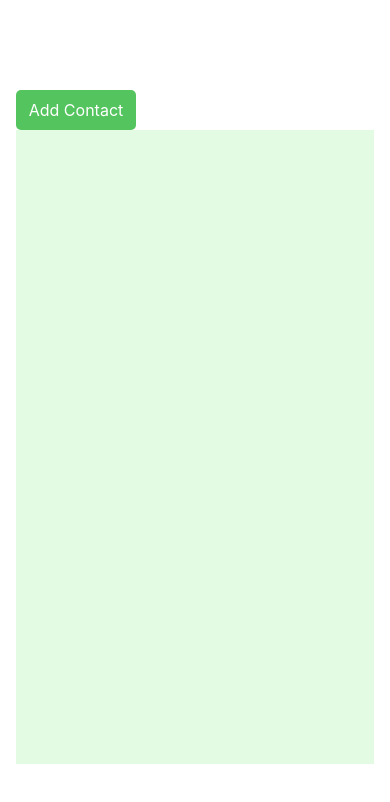
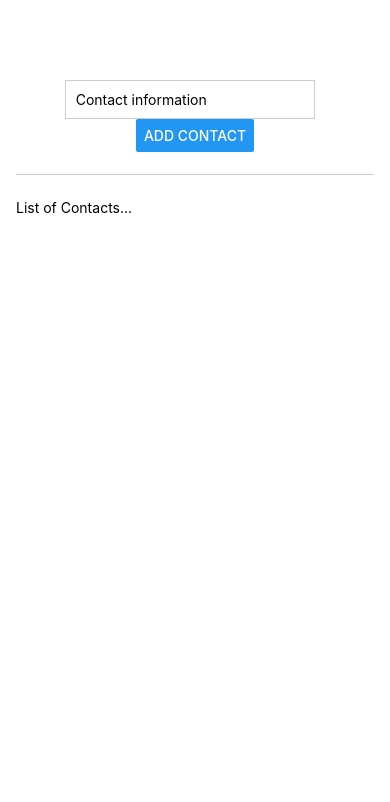
Before and after one commit to urp-moviles-2023-2/core-components, a React Native app: screen / in a window 390 px wide. Shown: the top 802 px of the page. Built offline with nearby package versions, Linux system fonts and the light colour scheme.

Commit message:
Semana 2

```diff
--- a/App.js
+++ b/App.js
@@ -1,45 +1,30 @@
-import { StyleSheet, View, FlatList } from "react-native";
+import { StyleSheet, Text, TextInput, View, Button } from "react-native";
 import React from "react";
-import ContactInput from "./components/ContactInput";
-import ContactItem from "./components/ContactItem";
 
 export default function App() {
-  const [contacts, setContacts] = React.useState([]);
+  const [contact, setContact] = React.useState("");
 
-  const addContactHandler = (contact) => {
-    setContacts((currentContacts) => [
-      ...currentContacts,
-      contact,
-    ]);
+  //TODO: Tip 1 for the assignment 2
+  //const [contacts, setContacts] = React.useState([]);
+
+  const addContactHandler = () => {
+    console.log(contact);
+
+    //TODO: Tip 2 for the assignment 2
+    //setContacts([...contacts, { name: contact }]);
   };
-
-  const deleteContactHandler = (id) => {
-    setContacts((currentContacts) => {
-      return currentContacts.filter((contact) => contact.id !== id);
-    });
-  };
-
-  // TODO: Implement ContactList component defined in components folder
-
   return (
     <View style={styles.appContainer}>
-      <ContactInput onAddContactHandler={addContactHandler} />
+      <View style={styles.inputContainer}>
+        <TextInput
+          style={styles.textInput}
+          placeholder="Contact information"
+          onChangeText={(text) => setContact(text)}
+        />
+        <Button title="Add Contact" onPress={addContactHandler} />
+      </View>
       <View style={styles.contactsContainer}>
-        <FlatList
-          data={contacts}
-          renderItem={(itemData) => {
-            return (
-              <ContactItem
-                onDeleteContactHandler={deleteContactHandler}
-                itemData={itemData}
-              />
-            );
-          }}
-          keyExtractor={(item, index) => {
-            return item.id;
-          }}
-          alwaysBounceVertical={false}
-        />
+        <Text>List of Contacts...</Text>
       </View>
     </View>
   );
@@ -51,8 +36,22 @@ const styles = StyleSheet.create({
     padding: 80,
     paddingHorizontal: 16,
   },
+  inputContainer: {
+    flex: 1,
+    flexDirection: "column",
+    alignItems: "center",
+    marginBottom: 24,
+    borderBottomWidth: 1,
+    borderBottomColor: "#cccccc",
+  },
+  textInput: {
+    borderWidth: 1,
+    borderColor: "#cccccc",
+    width: "70%",
+    marginRight: 10,
+    padding: 10,
+  },
   contactsContainer: {
     flex: 6,
-    backgroundColor: "#e3fae3",
   },
 });
```
